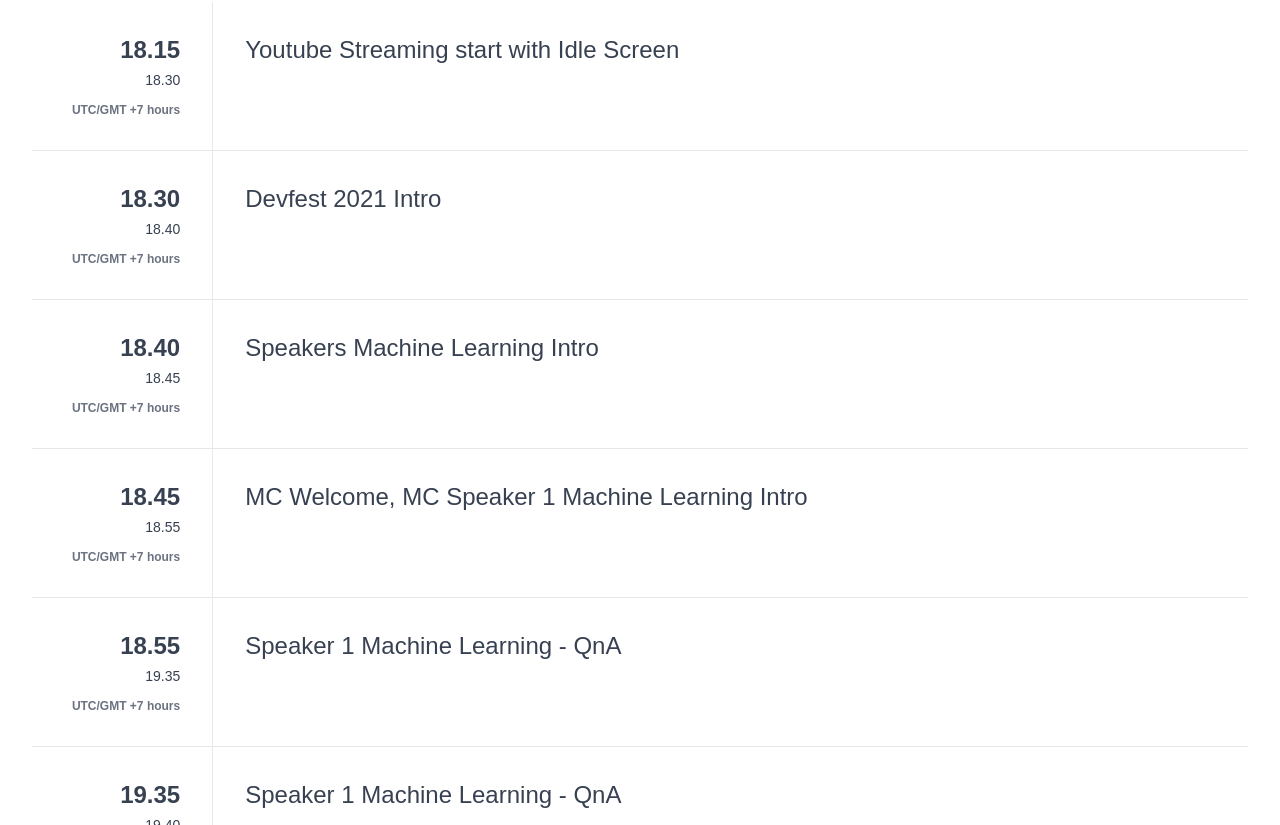
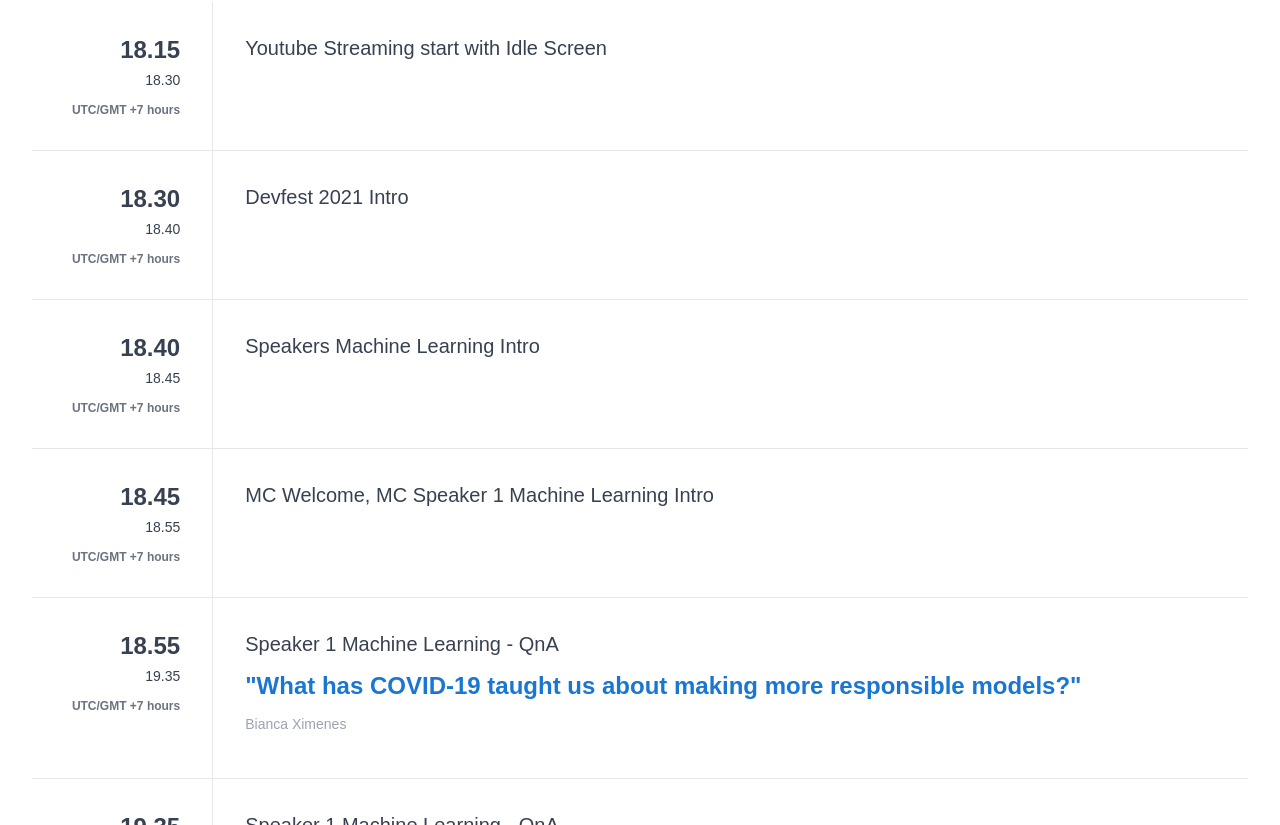
Before and after one commit to arayhan/devfest-jakarta-2021, a React (Create React App) app: page /schedules in a window 1280 px wide. Shown: the part 535-1360 px from the top of the page. Built offline with nearby package versions, Linux system fonts and the light colour scheme; what @tailwindcss/typography would draw is missing.

Commit message:
update agenda component : show topic & speaker

```diff
--- a/src/components/sections/Agenda.jsx
+++ b/src/components/sections/Agenda.jsx
@@ -23,9 +23,17 @@ export const Agenda = ({ data }) => {
 													{agenda.timezone}
 												</div>
 											</div>
-											<div className="w-full p-8 pr-0">
-												<div className="text-lg md:text-2xl text-gray-700">
+											<div className="w-full p-8 pr-0 space-y-3">
+												<div className="text-md md:text-xl text-gray-700">
 													{agenda.title}
+												</div>
+												{agenda.topic && (
+													<div className="text-lg md:text-2xl text-blue-700 font-semibold">
+														"{agenda.topic}"
+													</div>
+												)}
+												<div className="text-sm md:text-md text-gray-400">
+													{agenda.speaker}
 												</div>
 												<div className="italic">{agenda.speakers}</div>
 											</div>
```
